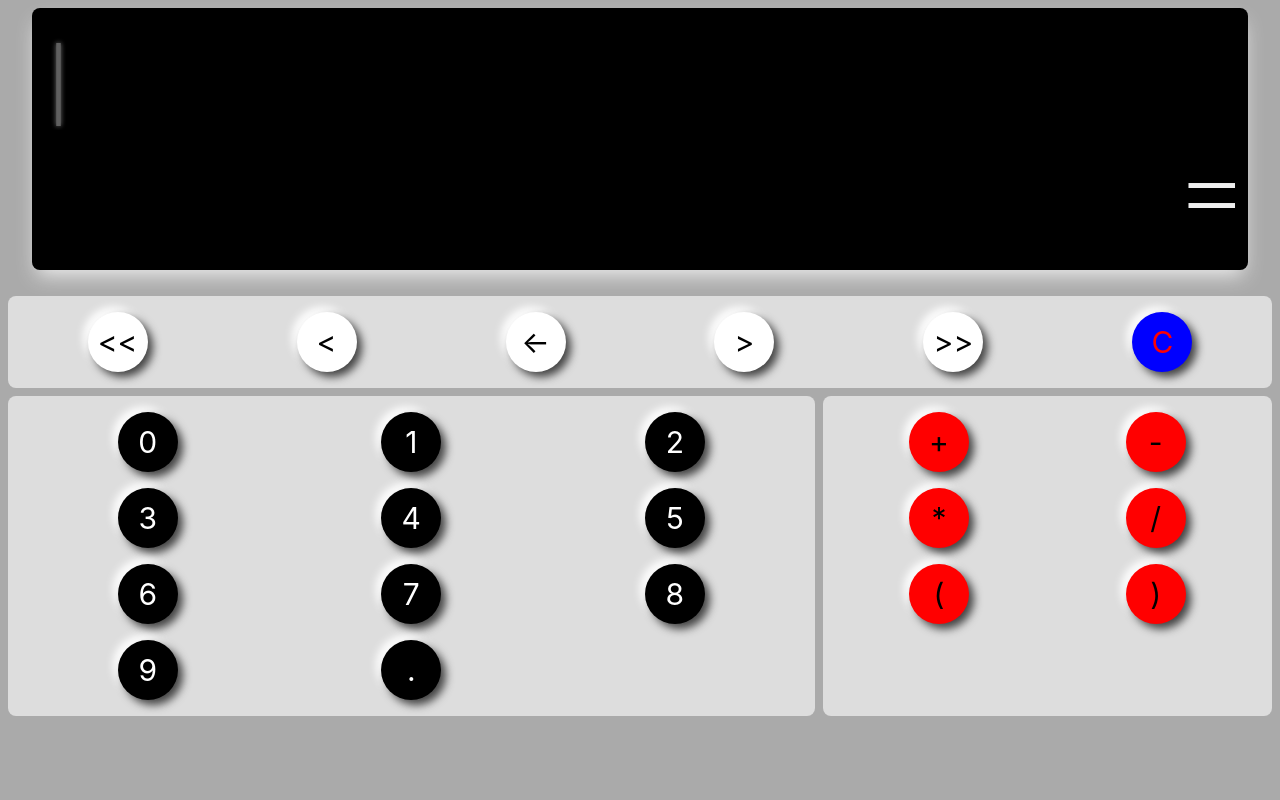
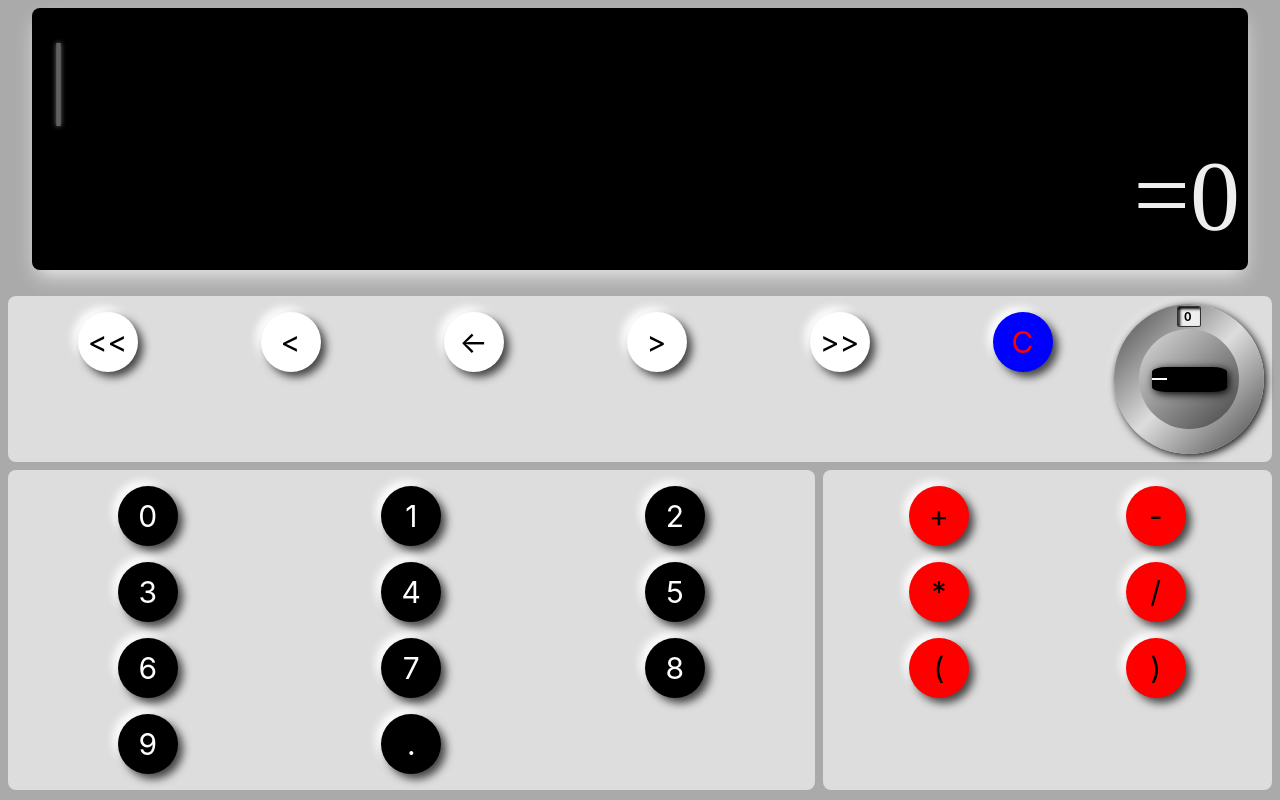
Before and after one commit to voskanvl/calculator, a React (Create React App) app: page / in a window 1280 px wide. Built offline with nearby package versions, Linux system fonts and the light colour scheme; a web font is replaced by a local one.

Commit message:
fix switcher

```diff
--- a/src/App.js
+++ b/src/App.js
@@ -2,8 +2,9 @@
 
 import "./App.scss";
 import DigitButton from "./components/digitButton";
+import Switcher from "./components/switcher";
 import Output from "./components/output";
-import { useReducer } from "react";
+import { useReducer, useState } from "react";
 import { reducer } from "./reducer";
 
 const digitLabels = [];
@@ -16,9 +17,8 @@ const controls = ["<<", "<", "<-", ">", ">>", "C"];
 digitLabels.push(...controls);
 
 const App = () => {
-    const initialOutput = { value: "", pointer: 0 };
-
-    const [output, dispatch] = useReducer(reducer, initialOutput);
+    const [output, dispatch] = useReducer(reducer, { value: "", pointer: 0 });
+    const [fixed, setfixed] = useState(0);
 
     const distributeDigitLabels = digitLabels.map(e => {
         let color = digits.includes(e) ? "black" : "red";
@@ -36,15 +36,21 @@ const App = () => {
     });
 
     return (
-        <div className="main">
+        <div
+            className="main"
+            onSelect={e => {
+                e.preventDefault();
+                console.log("select");
+            }}>
             <div className="wrap-output">
-                <Output output={output} />
+                <Output output={output} fixed={fixed} />
             </div>
             <div className="container">
                 <div className="controls">
                     {distributeDigitLabels.filter(({ props: { label } }) =>
                         controls.includes(label),
                     )}
+                    <Switcher sw={x => setfixed(x)} />
                 </div>
                 <div className="digits">
                     {distributeDigitLabels.filter(({ props: { label } }) =>
--- a/src/components/output.jsx
+++ b/src/components/output.jsx
@@ -2,7 +2,7 @@
 
 import { useRef, useEffect } from "react";
 
-const Output = ({ output }) => {
+const Output = ({ output, fixed = 0 }) => {
     // const inp = useRef(null);
     // useEffect(() => inp.current.focus(), []);
     let { value, pointer } = output;
@@ -14,13 +14,24 @@ const Output = ({ output }) => {
         caret.current.scrollIntoView({ block: "center", behavior: "smooth" });
     }, [pointer]);
 
+    const equalsModes = [
+        { func: "toFixed", arg: 0 },
+        { func: "toFixed", arg: 2 },
+        { func: "toFixed", arg: 4 },
+        { func: "toExponential", arg: 2 },
+        { func: "toExponential", arg: 4 },
+    ];
+
     const postSet = () => {
         let result = 0;
         try {
             result = eval(value);
-            return result;
+            return Number.prototype[equalsModes[fixed].func].call(
+                result || 0,
+                equalsModes[fixed].arg,
+            );
         } catch (error) {
-            return <span style={{ color: "#f77a" }}>Error</span>;
+            return <span style={{ color: "#f77a" }}>E</span>;
         }
     };
     return (
@@ -40,3 +51,4 @@ const Output = ({ output }) => {
 export default Output;
 
 //TODO: перенести стиль из Апп сюда
+//TODO toFixed(?) equal
--- a/src/components/switcher.jsx
+++ b/src/components/switcher.jsx
@@ -4,9 +4,19 @@ import { useState, useEffect } from "react";
 
 const Switcher = ({ sw }) => {
     const [turn, setTurn] = useState(0);
+    const [moved, setMoved] = useState(false);
     useEffect(() => {
         sw(turn);
     }, [turn, sw]);
+    useEffect(() => {
+        setMoved(true);
+        console.log(moved);
+        return () =>
+            setTimeout(() => {
+                setMoved(false);
+                console.log(moved);
+            }, 100);
+    }, [turn]);
     const handle = () => {
         setTurn((turn + 1) % 5);
     };
@@ -15,7 +25,16 @@ const Switcher = ({ sw }) => {
         <div>
             <div className={styles.circle} onClick={handle}>
                 <div className={styles.sign}>
-                    <strong>{turn}</strong>
+                    <strong style={{ left: `${(turn - 1) * 27 - 15}px` }}>
+                        {new Array(5)
+                            .fill(null)
+                            .map((_, i) => (
+                                <span key={i} data-key={i}>
+                                    {i}
+                                </span>
+                            ))
+                            .reverse()}
+                    </strong>
                 </div>
                 <div className={styles.container}>
                     <div
--- a/src/components/switcher.module.scss
+++ b/src/components/switcher.module.scss
@@ -10,12 +10,32 @@
     & > .sign {
         position: absolute;
         left: 50%;
-        top: 5%;
+        top: 2%;
+        height: 0.8rem;
+        width: 1rem;
         transform: translate(-50%, -5%);
-        font-size: 1rem;
+        font-size: 0.7rem;
+        padding: 3px;
+        background-color: #eee;
+        border: 1px solid #333;
+        border-radius: 10%;
+        box-shadow: inset 2px 2px 3px black;
+        transition: 1s;
+        overflow: hidden;
+        & > strong {
+            position: absolute;
+            left: -2rem;
+            transform: translateX(-50%);
+            transition: left 1s ease-in;
+            & > [data-key] {
+                margin: 0 3px;
+                padding: 0 6px;
+                border-left: 1px solid #777;
+            }
+        }
     }
     & > .container {
-        background-color: #fff;
+        background: linear-gradient(-45deg, #444, #ddd);
         width: 100px;
         height: 100px;
         border-radius: 50%;
@@ -46,3 +66,11 @@
         }
     }
 }
+@keyframes slide {
+    0% {
+        left: 0;
+    }
+    100% {
+        left: 50%;
+    }
+}
```
